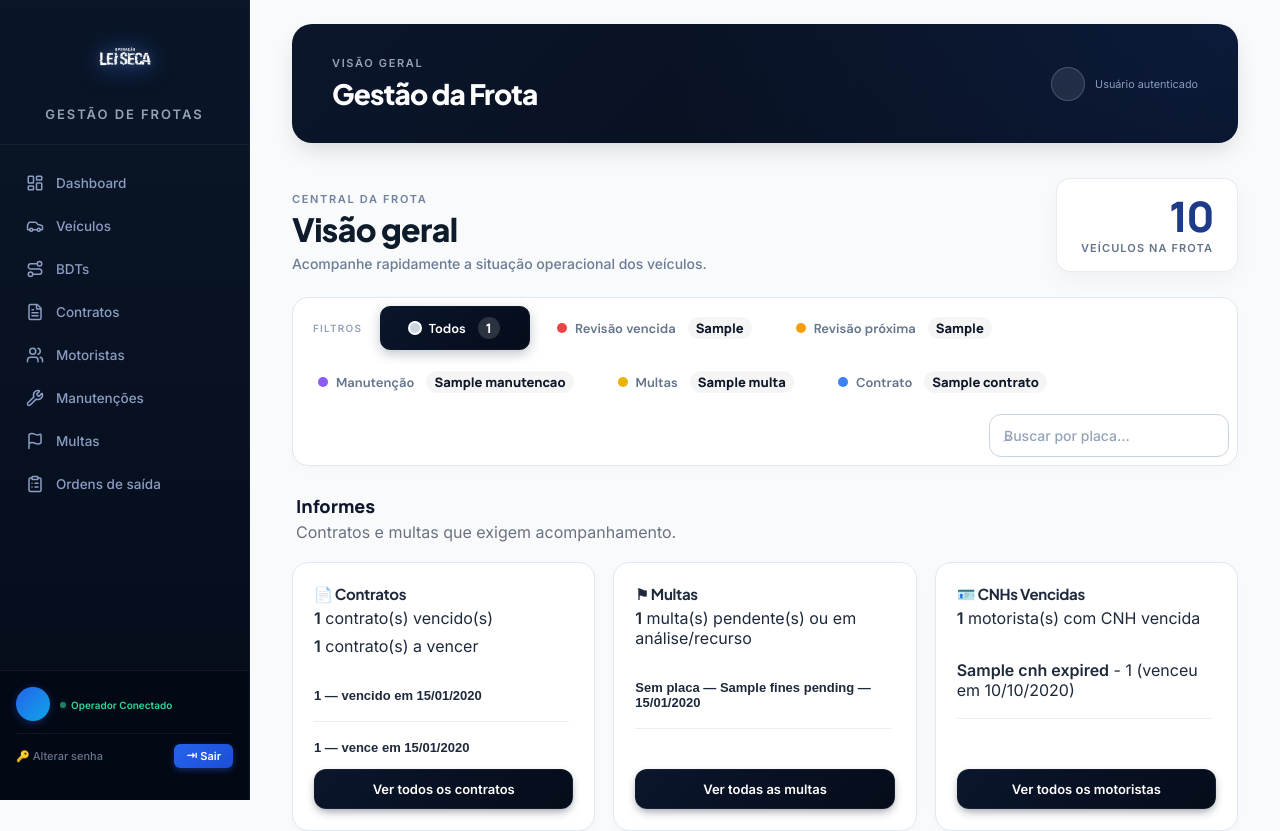
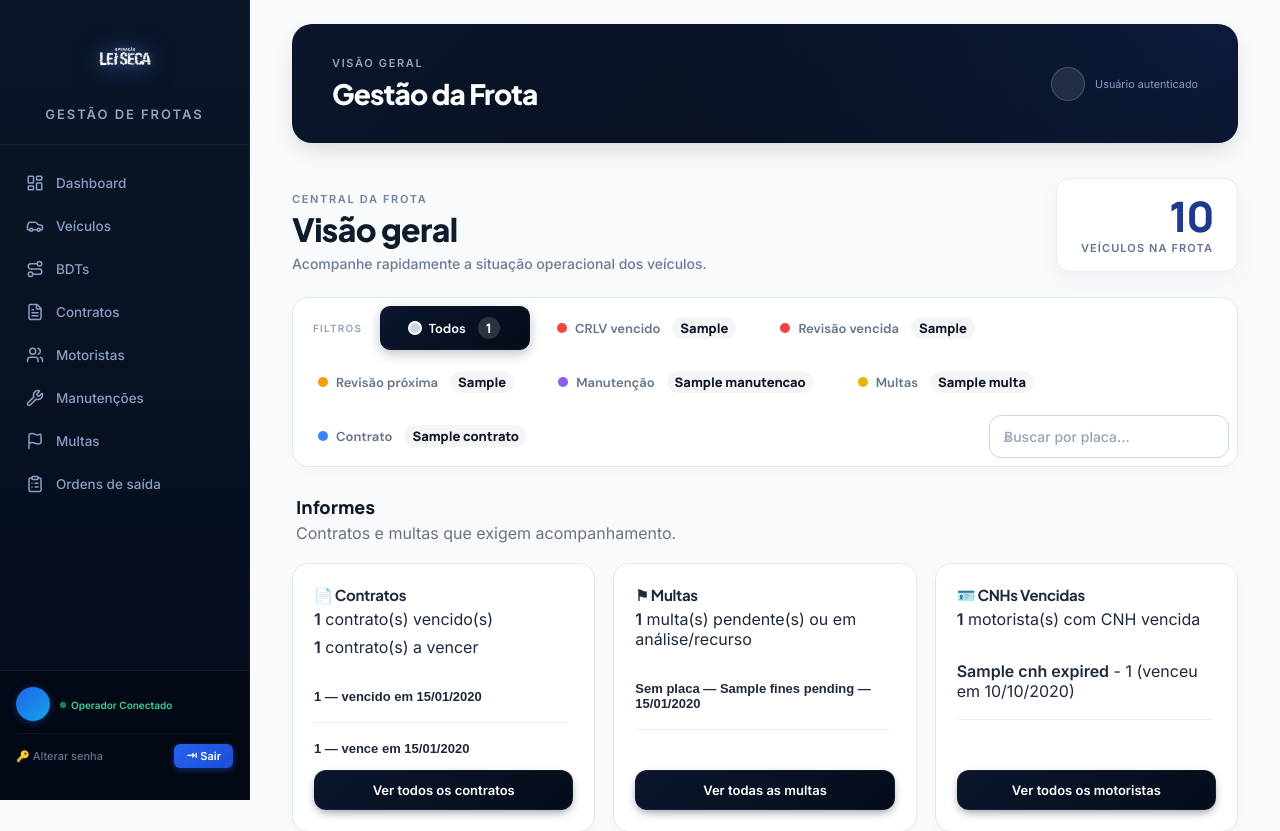
Before and after one commit to FabioFCunha/gestao_frota, a Django app: template templates/ui/dashboard.html in a window 1280 px wide. Shown: the top 831 px of the page. Run offline with Django 5.2, Linux system fonts and the light colour scheme; the template is opened without the code that fills it: most values are stand-ins (such as "Sample title", 1, 10 or a date in 2020).

Commit message:
feat: destaca CRLV vencido no dashboard
Integra o alerta de CRLV vencido aos cartões e filtros da frota.

```diff
--- a/templates/ui/dashboard.html
+++ b/templates/ui/dashboard.html
@@ -70,6 +70,13 @@
         <span>Todos</span>
         <b>{{ plate_rows|length }}</b>
     </button>
+    {% if plate_alert_counts.crlv_vencido %}
+    <button class="fd-chip" type="button" data-filter="crlv_vencido">
+        <i class="fd-dot fd-dot--red"></i>
+        <span>CRLV vencido</span>
+        <b>{{ plate_alert_counts.crlv_vencido }}</b>
+    </button>
+    {% endif %}
     {% if plate_alert_counts.revisao_vencida %}
     <button class="fd-chip" type="button" data-filter="revisao_vencida">
         <i class="fd-dot fd-dot--red"></i>
@@ -300,6 +307,12 @@
             </div>
 
             <div class="vc-details">
+                {% if "crlv_vencido" in v.alerts %}
+                <div class="vc-detail-item" title="Licenciamento anual vencido">
+                    <span class="vc-detail-icon">🚨</span>
+                    <strong style="color:#dc2626;">CRLV VENCIDO — regularização necessária</strong>
+                </div>
+                {% endif %}
                 <div class="vc-detail-item" title="Quilometragem Atual">
                     <span class="vc-detail-icon">⏱</span>
                     <span>{% if v.mileage is not None %}{{ v.mileage }} km{% else %}Sem quilometragem registrada{% endif %}</span>
```
Also changed, not shown: apps/ui/views.py (+17 -7 lines).
